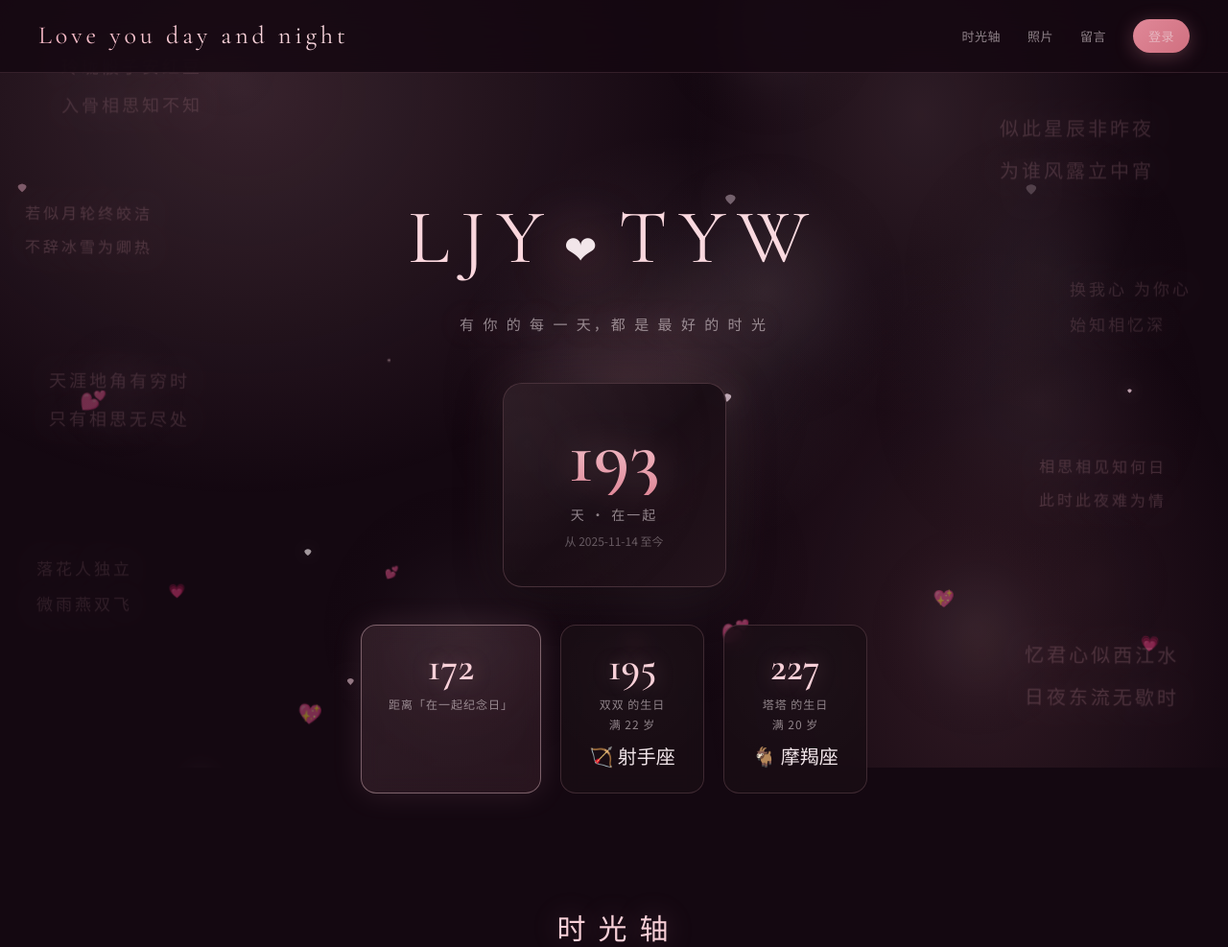
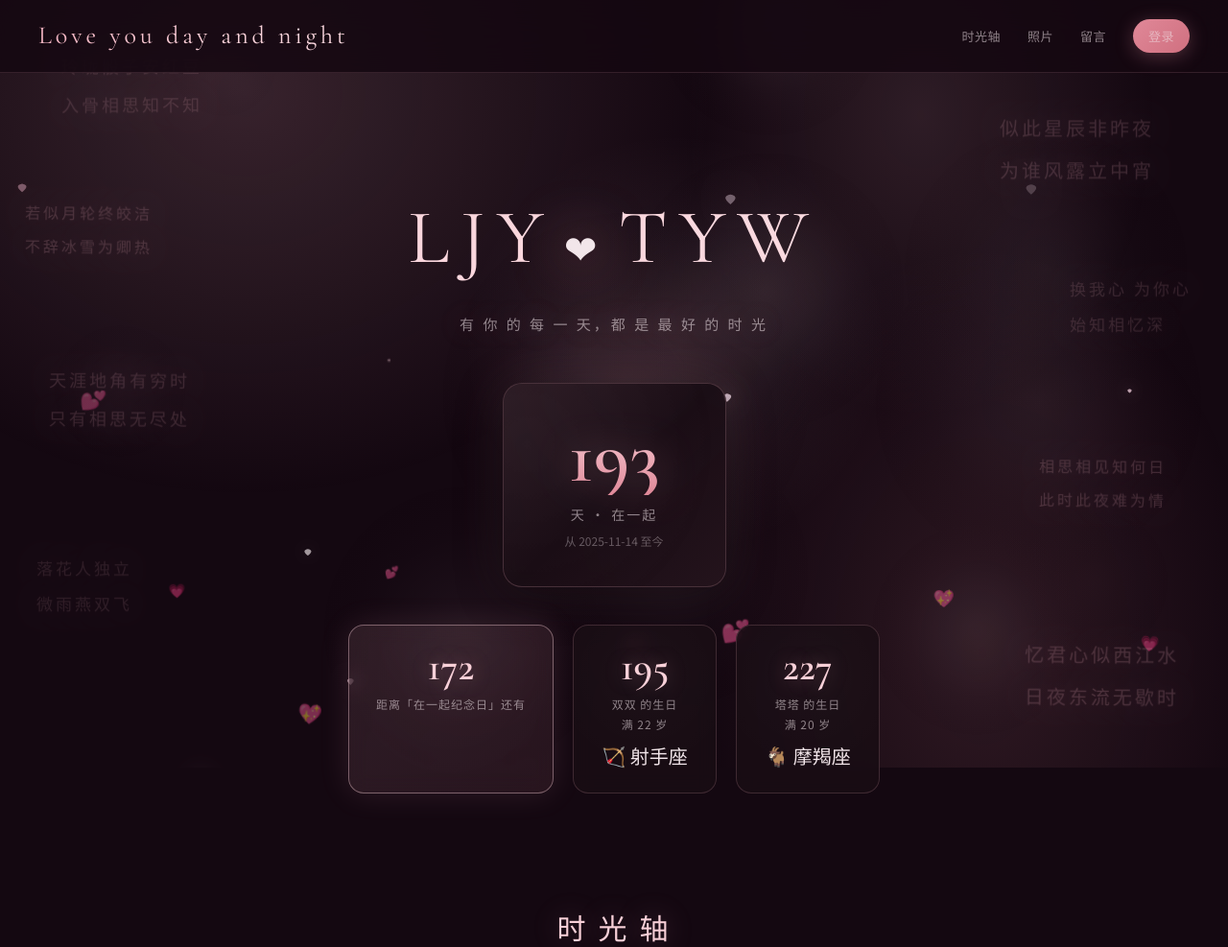
Before and after one commit to KAKCOH/ljy-love-tyw, a Flask app: page / in a window 1280 px wide. Shown: the top 987 px of the page at 96% size. Run offline with Flask 3, Linux system fonts and the light colour scheme; data comes from the database, SQL or seed files in the repository; data that the repository does not hold is empty.

Commit message:
Improve anniversary countdown label text

```diff
--- a/templates/index.html
+++ b/templates/index.html
@@ -77,7 +77,7 @@
         {% if countdown_days is not none %}
         <div class="countdown-card special">
             <div class="countdown-num">{{ countdown_days }}</div>
-            <div class="countdown-label">距离「{{ countdown_title }}」</div>
+            <div class="countdown-label">距离「{{ countdown_title }}」还有</div>
         </div>
         {% endif %}
         <div class="countdown-card">
```
